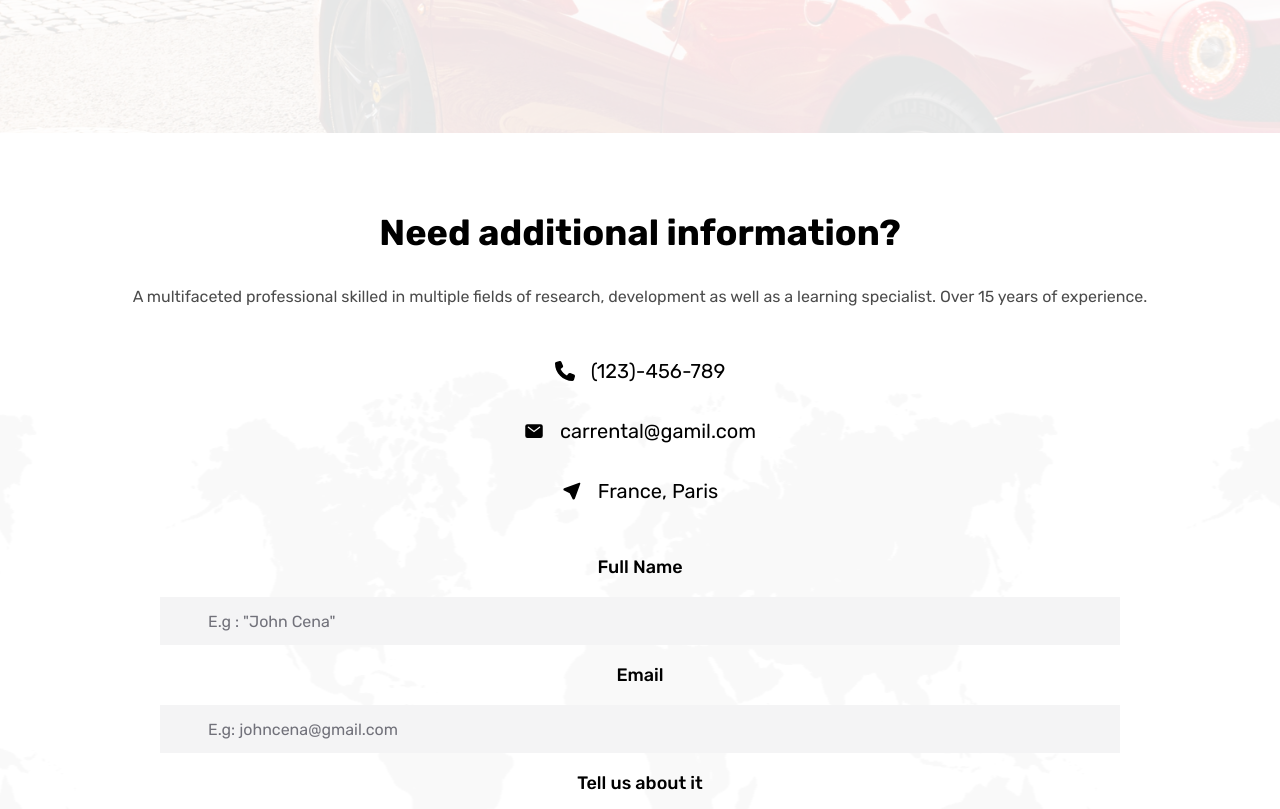
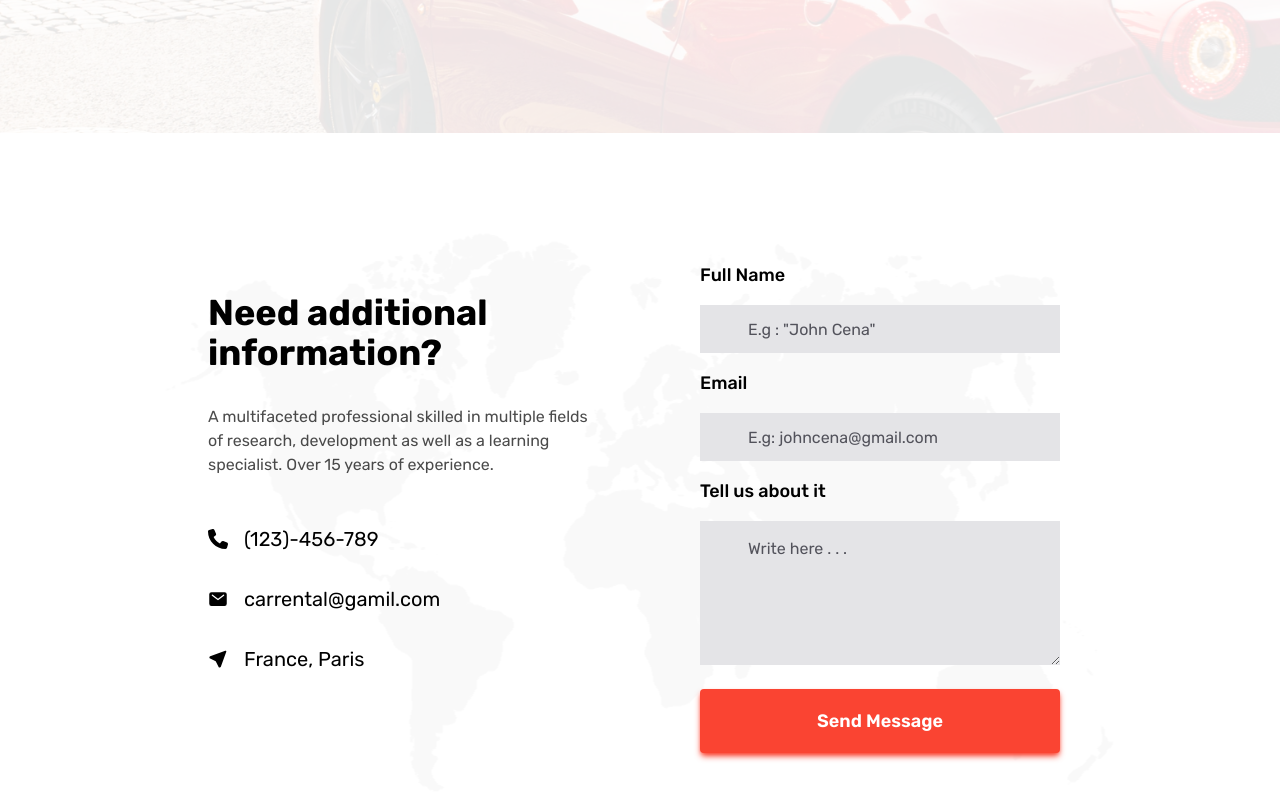
Before and after one commit to Pir4a/car-rent-website, a React (Vite) app: page /contact in a window 1280 px wide. Shown: the part 251-1060 px from the top of the page. Built offline with nearby package versions, Linux system fonts and the light colour scheme.

Commit message:
desktop responsive done

```diff
--- a/src/Components/HeroPages.tsx
+++ b/src/Components/HeroPages.tsx
@@ -10,7 +10,7 @@ function HeroPages({ name }: any) {
 
           <div className="flex w-72 mt-2 text-2xl">
             <h3 className="flex w-full gap-2">
-              <Link to="./">Home</Link> / {name}
+              <Link to="/">Home</Link> / {name}
             </h3>
           </div>
         </h4>
--- a/src/Components/Plan.tsx
+++ b/src/Components/Plan.tsx
@@ -4,7 +4,7 @@ import cardrive from "../assets/plan/icon3.png"
 
 function Plan() {
   return (
-    <div className="font-rubik pt-28 flex flex-col text-center items-center lg:w-2/3 lg:mx-auto lg:gap-y-12 lg:py-20 lg:pb-0 lg:justify-center">
+    <div className="font-rubik pt-28 flex flex-col text-center items-center lg:w-2/3 lg:mx-auto lg:gap-y-12 lg:py-12 lg:pb-0 lg:justify-center">
       <div className="flex flex-col gap-4 lg:pt-12">
         <h4 className="font-medium text-2xl">Plan your trip now</h4>
         <h2 className="font-semibold text-5xl px-4">Quick & easy car rental</h2>
--- a/src/Pages/About.tsx
+++ b/src/Pages/About.tsx
@@ -10,13 +10,18 @@ function About() {
   return (
     <>
       <HeroPages name={"About"} />
-      <div className="py-24 flex flex-col items-center font-rubik">
+      <div className="py-24 flex flex-col items-center font-rubik lg:flex-row lg:w-full lg:justify-center lg:gap-8 lg:pb-8 lg:pt-6 ">
         <img
           src={client}
           className="w-11/12 shadow-lg border-slate-200 border-2 max-h-96 max-w-96"
         />
-        <div className="flex flex-col text-center items-center mt-16 gap-6 border-2 border-slate-100 py-4 shadow-md w-[98%]">
-          <h4 className="text-2xl font-medium px-12">About Our Company</h4>
+        <div
+          className="flex flex-col text-center items-center mt-16 gap-6
+        border-2 border-slate-100 py-4 shadow-md w-[98%] lg:w-1/3 lg:h-[500px]"
+        >
+          <h4 className="text-2xl lg:text-3xl font-medium px-12">
+            About Our Company
+          </h4>
           <h2 className="text-4xl font-semibold px-8">
             You start the engine and your adventure begins
           </h2>
@@ -26,7 +31,7 @@ function About() {
             trust us for hassle-free transportation. Let us take you there, with
             ease and comfort.
           </p>
-          <div className="flex flex-col gap-8 py-8">
+          <div className="flex flex-col gap-8 py-8 lg:flex-row lg:gap-16 lg:items-center">
             <div className="flex flex-col items-center">
               <img src={iconone} />
               <span className="font-bold text-3xl">20</span>
@@ -45,6 +50,7 @@ function About() {
           </div>
         </div>
       </div>
+      <div className="hidden lg:block h-[1px] w-full bg-slate-200 mt-4"></div>
       <Plan />
       <GetInTouch />
     </>
--- a/src/Pages/Contact.tsx
+++ b/src/Pages/Contact.tsx
@@ -8,8 +8,11 @@ function Contact() {
   return (
     <>
       <HeroPages name={"Contact"} />
-      <div className="py-20 flex flex-col font-rubik bg-[url('/src/assets/banner/bg-contact.png')] bg-center">
-        <div className="flex flex-col text-center gap-8 px-12">
+      <div
+        className="py-20 flex flex-col font-rubik bg-[url('/src/assets/banner/bg-contact.png')] bg-center lg:grid lg:grid-cols-2 lg:grid-rows-1
+      lg:place-items-center xl:w-3/4 lg:mx-auto lg:bg-no-repeat"
+      >
+        <div className="flex flex-col text-center gap-8 px-12 lg:text-left lg:items-start">
           <h2 className="text-4xl font-bold">Need additional information?</h2>
           <p className="opacity-70">
             A multifaceted professional skilled in multiple fields of research,
@@ -34,28 +37,30 @@ function Contact() {
         </div>
         <div className="flex flex-col items-center justify-center pt-8 w-full">
           <form className="flex flex-col justify-center items-center pt-4 gap-4 w-full">
-            <label className="text-lg font-medium">Full Name</label>
+            <label className="text-lg font-medium w-3/4">Full Name</label>
             <input
               type="text"
               placeholder='E.g : "John Cena"'
-              className="w-3/4 bg-zinc-100 h-12 px-12 text-black placeholder-zinc-500 "
+              className="w-3/4 bg-zinc-100 lg:bg-zinc-200 h-12 px-12 text-black placeholder-zinc-500 lg:placeholder-zinc-600"
             />
-            <label className="text-lg font-medium">Email</label>
+            <label className="text-lg font-medium w-3/4">Email</label>
             <input
               type="email"
               placeholder="E.g: johncena@gmail.com"
-              className="w-3/4 bg-zinc-100 h-12 px-12 text-black placeholder-zinc-500 "
+              className="w-3/4 bg-zinc-100 lg:bg-zinc-200 h-12 px-12 text-black placeholder-zinc-500 lg:placeholder-zinc-600 "
             />
-            <label className="text-lg font-medium">Tell us about it</label>
+            <label className="text-lg font-medium w-3/4">
+              Tell us about it
+            </label>
             <textarea
               placeholder="Write here . . ."
-              className="w-3/4 bg-zinc-100 h-36 px-12 py-4 text-black placeholder-zinc-500"
+              className="w-3/4 bg-zinc-100 lg:bg-zinc-200 h-36 px-12 py-4 text-black placeholder-zinc-500 lg:placeholder-zinc-600"
             />
             <input
               type="submit"
               value="Send Message"
-              className="w-3/4 h-12 flex items-center justify-center placeholder-zinc-500 mt-2
-              bg-orange text-white font-semibold text-lg shadow-orange shadow-md rounded"
+              className="w-3/4 h-12 lg:h-16 flex items-center justify-center placeholder-zinc-500 mt-2
+              bg-orange text-white font-semibold text-lg shadow-orange shadow-md rounded lg:relative"
             />
           </form>
         </div>
--- a/src/Pages/Models.tsx
+++ b/src/Pages/Models.tsx
@@ -12,15 +12,21 @@ function Models() {
   return (
     <>
       <HeroPages name={"Vehicle Models"} />
-      <div className="flex flex-col pt-8 gap-12 items-center font-rubik">
+      <div
+        className="flex flex-col pt-8 gap-12 lg:gap-8 items-center font-rubik lg:grid lg:grid-cols-3 lg:grid-rows-2
+      xl:w-3/4 lg:place-items-center lg:mx-auto md:bg-none lg:py-12"
+      >
         {cardata.map((cardata) => {
           return (
             <div
-              className="flex w-10/12 flex-col items-center border-2 border-slate-200 shadow-md"
+              className="flex w-10/12 flex-col items-center border-2 border-slate-200 shadow-md lg:min-h-[500px] xl:min-h-[600px] "
               key={cardata.name}
             >
               <div className="w-full flex flex-col">
-                <img src={cardata.imgbox} className="w-full object-fill" />
+                <img
+                  src={cardata.imgbox}
+                  className="w-full object-fill xl:min-h-[280px] lg:min-h-[200px] lg:object-cover "
+                />
                 <div className="py-4 pt-8">
                   <div className="flex justify-between px-4">
                     <div className="py-2">
--- a/src/Pages/Team.tsx
+++ b/src/Pages/Team.tsx
@@ -6,6 +6,7 @@ function Team() {
   return (
     <>
       <HeroPages name={"Our Team"} />
+      <div className="lg:grid lg:grid-cols-3 lg:grid-rows-1 lg:w-3/4 mx-auto lg:py-4">
         {teamdata.map((teamdata) => {
           return (
             <div className="grid grid-cols-1 grid-rows-1 place-items-center pt-12 font-rubik">
@@ -26,6 +27,7 @@ function Team() {
             </div>
           )
         })}
+      </div>
       <GetInTouch />
     </>
   )
```
Lines whose indentation alone changed are shown as unchanged.
